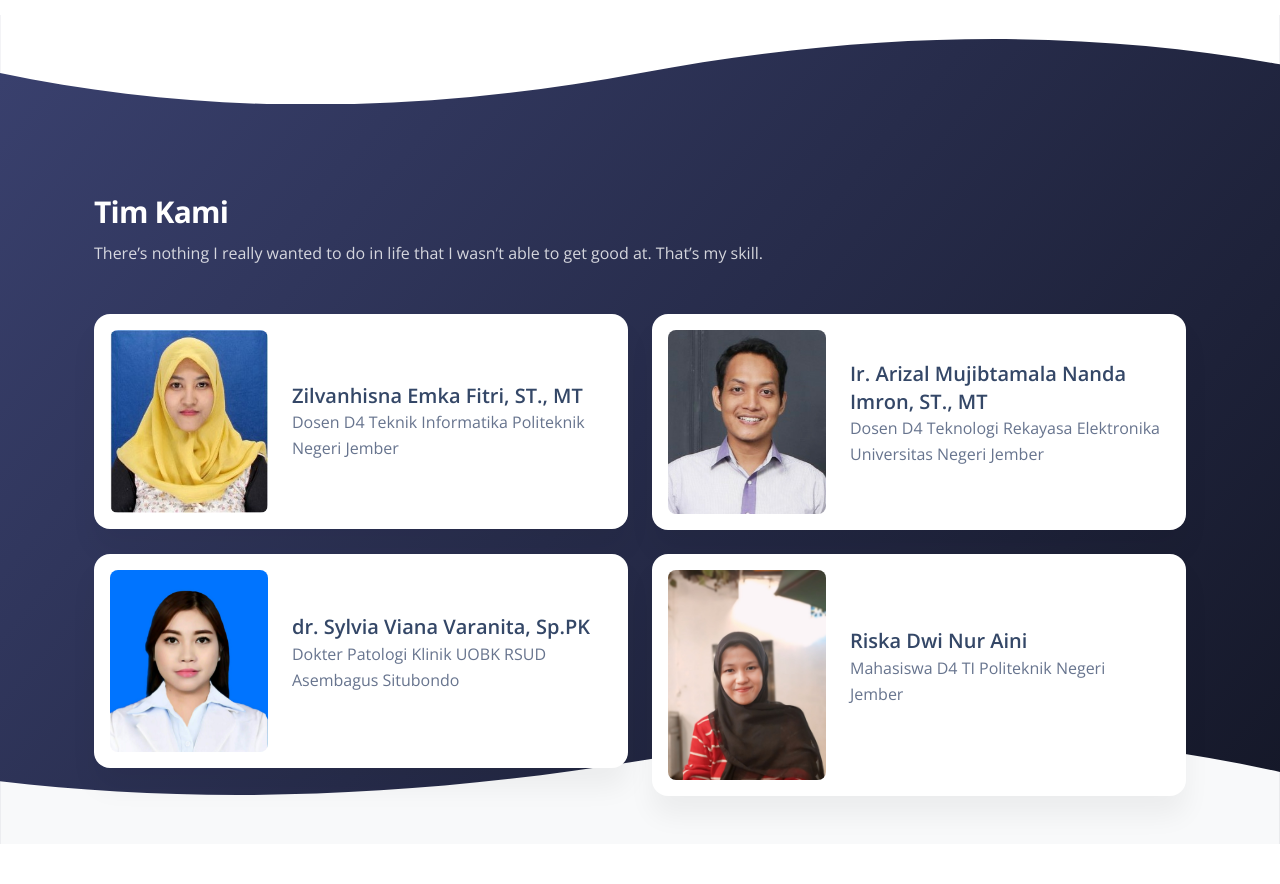
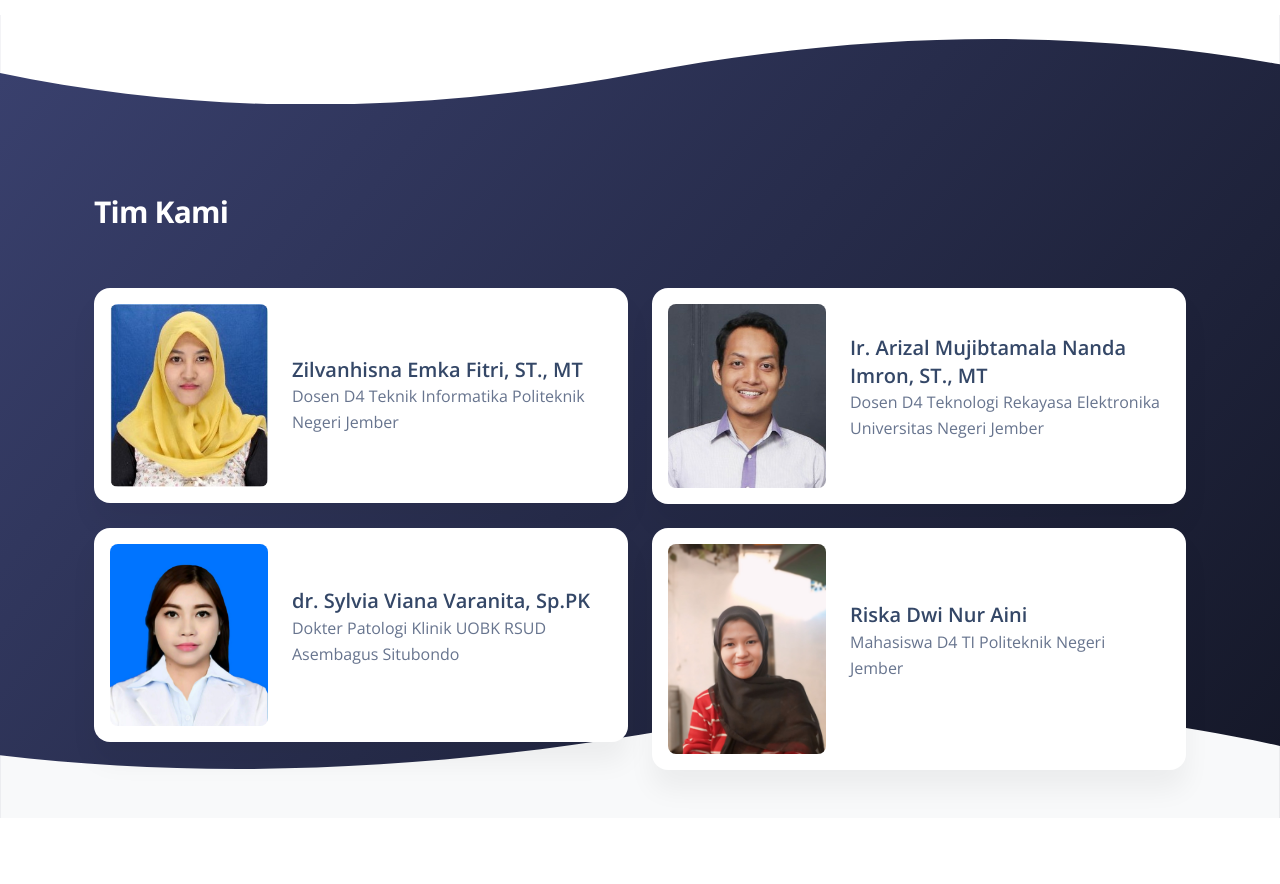
Before and after one commit to riskadwinuraini/classification-blood-app, a Flask app: page / in a window 1280 px wide; the page is wider, and only the part inside the window is pictured. Shown: the part 1302-2186 px from the top of that part. Run offline with Flask 3, Linux system fonts and the light colour scheme; some libraries are stand-ins or nearby versions.

Commit message:
update welcome

```diff
--- a/app/templates/welcome.html
+++ b/app/templates/welcome.html
@@ -239,9 +239,6 @@
         <div class="row">
             <div class="col-md-8 text-start mb-5 mt-5">
                 <h3 class="text-white z-index-1 position-relative">Tim Kami</h3>
-                <p class="text-white opacity-8 mb-0">There’s nothing I really wanted to do in life that I wasn’t able to
-                    get
-                    good at. That’s my skill.</p>
             </div>
         </div>
         <div class="row">
```
